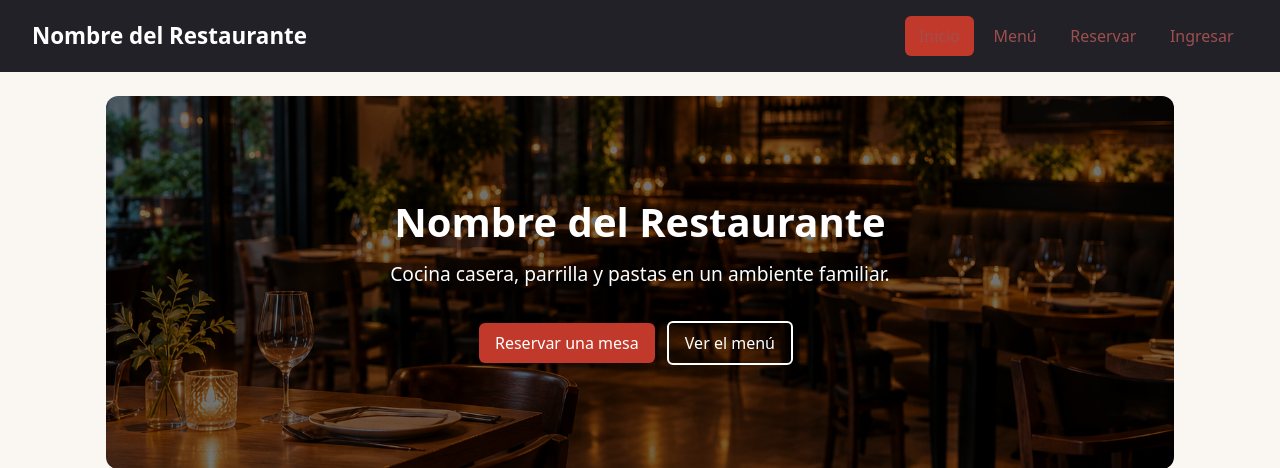
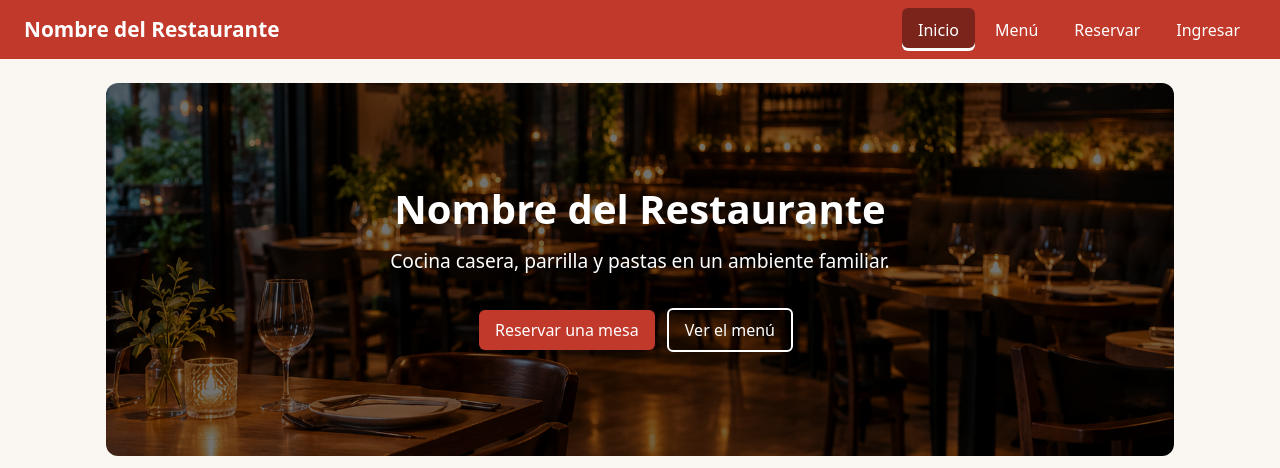
Before and after one commit to IvanaCecilia/Trabajo-final-restaurante, a PHP site: page / in a window 1280 px wide. Shown: the top 468 px of the page. Run offline with PHP 8.4, Linux system fonts and the light colour scheme.

Commit message:
cambios de colores en menu

```diff
--- a/css/estilos.css
+++ b/css/estilos.css
@@ -272,3 +272,49 @@ p{
 }
 [hidden] { display: none !important; }
 .sin-resultados { text-align: center; color: #777; font-size: 1.1rem; margin: 2rem 0; }
+/* Encabezado */
+.encabezado {
+  background: #c0392b;
+  display: flex;
+  justify-content: space-between;
+  align-items: center;
+  flex-wrap: wrap;
+  gap: 1rem;
+  padding: .5rem 1.5rem;
+}
+.marca {
+  color: #fff;
+  font-size: 1.3rem;
+  font-weight: bold;
+  text-decoration: none;
+}
+
+/* Menú */
+.nav-principal ul {
+  list-style: none;
+  margin: 0;
+  padding: 0;
+  display: flex;
+  gap: .25rem;
+  flex-wrap: wrap;
+}
+.nav-principal a {
+  display: block;
+  color: #fff;
+  text-decoration: none;
+  padding: .6rem 1rem;
+  border-radius: 6px;
+  transition: background .2s;
+}
+
+
+.nav-principal a:hover,
+.nav-principal a[aria-current="page"] {
+  background: #7b241c;
+  color: #fff;
+}
+
+
+.nav-principal a[aria-current="page"] {
+  box-shadow: inset 0 -3px 0 #fff;
+}
```
Also changed, not shown: README.md.
